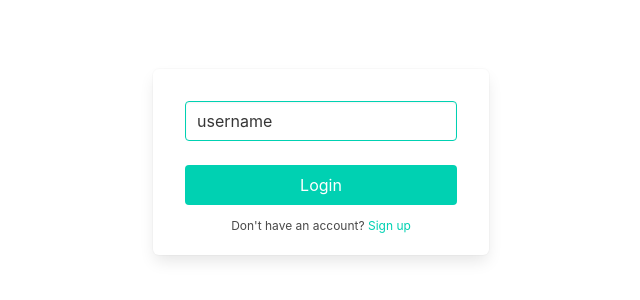
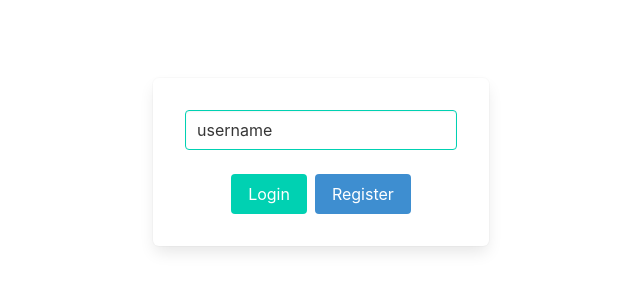
Before and after one commit to mtsrv/cfp-auth, a Vue app: page / in a window 1280 px wide. Shown: the part 238-538 px from the top of the page, without its empty margins (319-959 px from the left). Built offline with nearby package versions, Linux system fonts and the light colour scheme.

Commit message:
feat: iteration

```diff
--- a/src/components/Authn.vue
+++ b/src/components/Authn.vue
@@ -8,10 +8,11 @@ const error = ref(null)
 
 async function register(event) {
   if (!username.value) {
-    return;
+    error.value = 'Insert an username'
+    return
   }
 
-  const optionRequest = await fetch(`http://127.0.0.1:8787/option`, {
+  const optionRequest = await fetch(`http://127.0.0.1:8787/register/options`, {
     method: 'POST',
     headers: { 'Content-Type': 'application/json' },
     body: JSON.stringify({ username: username.value })
@@ -20,23 +21,54 @@ async function register(event) {
   const optionResponse = await optionRequest.json()
 
   if (optionRequest.status !== 200) {
-    console.log(optionResponse)
-    return;
+    error.value = optionResponse.oops ?? 'Something went wrong'
+    return
   }
 
   const registrationResponse = await startRegistration(optionResponse.options)
 
-  const registerRequest = await fetch(`http://127.0.0.1:8787/register`, {
+  const registerRequest = await fetch(`http://127.0.0.1:8787/register/verify`, {
     method: 'POST',
     headers: { 'Content-Type': 'application/json' },
     body: JSON.stringify({ username: username.value, registrationResponse })
   })
 
-  console.log(registerRequest.status)
+  if (registerRequest.status !== 200) {
+    error.value = optionResponse.oops ?? 'Something went wrong'
+    return
+  }
 
   const registerResponse = await registerRequest.json()
   console.log(registerResponse)
 }
+
+async function login(event) {
+  if (!username.value) {
+    error.value = 'Insert an username'
+    return
+  }
+
+  const loginOptionRequest = await fetch(`http://127.0.0.1:8787/login/options`, {
+    method: 'POST',
+    headers: { 'Content-Type': 'application/json' },
+    body: JSON.stringify({ username: username.value })
+  })
+
+  const loginOptionResponse = await loginOptionRequest.json()
+
+  if (loginOptionRequest.status !== 200) {
+    error.value = loginOptionResponse.oops ?? 'Something went wrong'
+    return
+  }
+
+  console.log(loginOptionResponse)
+
+}
+
+function hideOops(event) {
+  error.value = null
+}
+
 </script>
 
 <template>
@@ -47,11 +79,20 @@ async function register(event) {
           <input class="input is-primary" type="text" placeholder="username" v-model="username">
         </div>
         <div class="column">
-          <button class="button is-primary is-fullwidth" type="submit" @click="register">Login</button>
+          <p class="buttons is-justify-content-center">
+            <button class="button is-primary" type="submit" @click="login">Login</button>
+            <button class="button is-info" type="submit" @click="register">Register</button>
+          </p>
         </div>
-        <div class="has-text-centered">
-          <p class="is-size-7"> Don't have an account? <a href="#" class="has-text-primary">Sign up</a></p>
-        </div>
+        <article class="message is-danger mt-5" v-if="!!error">
+          <div class="message-header">
+            <p>Oops</p>
+            <button class="delete" aria-label="delete" @click="hideOops"></button>
+          </div>
+          <div class="message-body">
+            {{ error }}
+          </div>
+        </article>
       </div>
     </div>
   </div>
```
